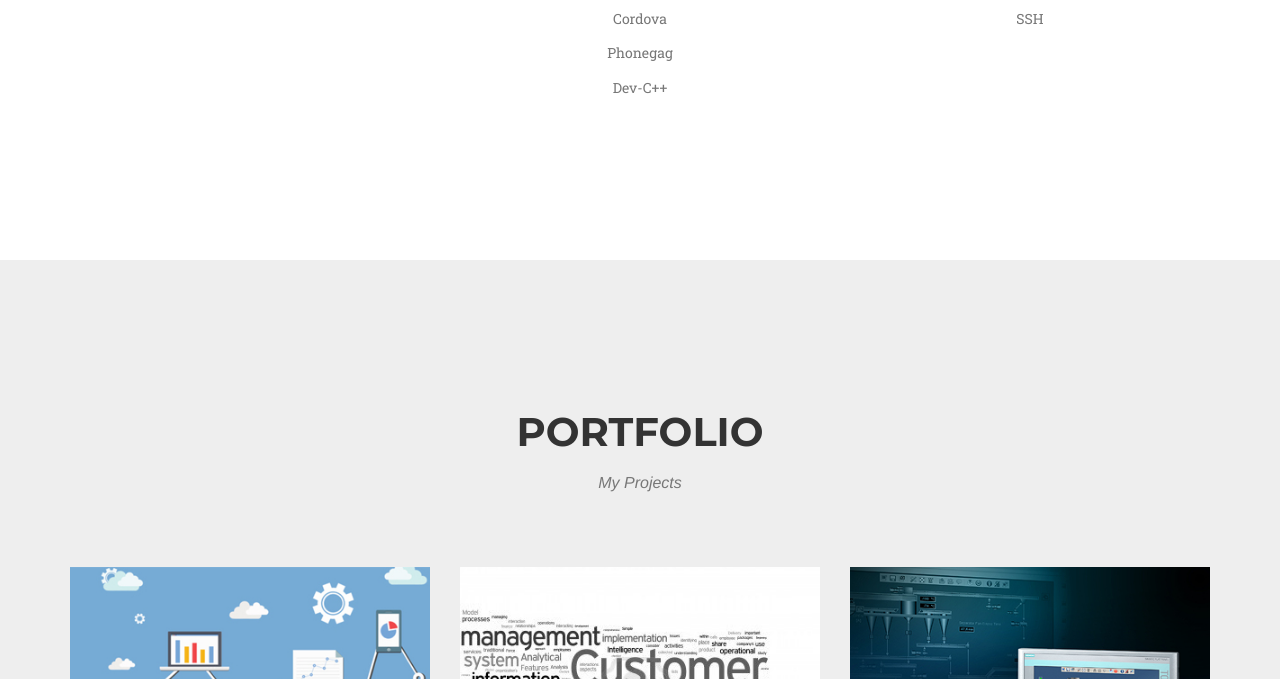
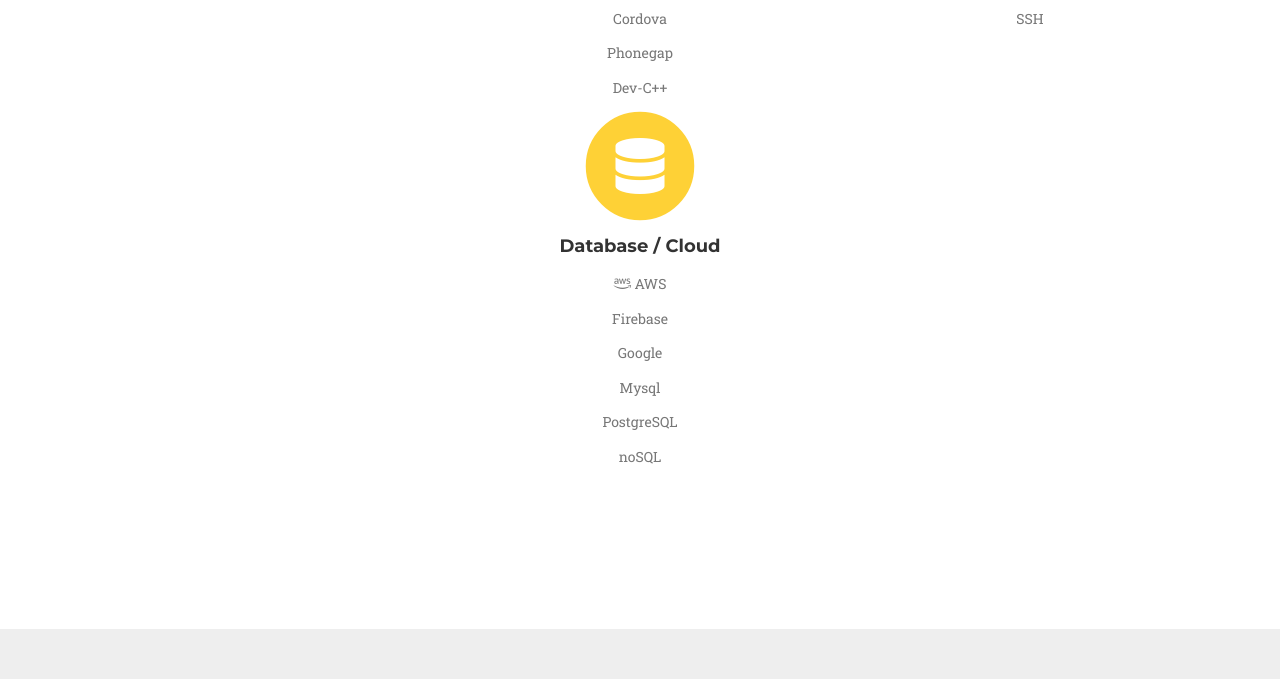
Before and after one commit to feliperivero99/feliperivero99.github.io, a website: page index.html in a window 1280 px wide. Shown: the part 3655-4334 px from the top of the page. Drawn offline with nearby package versions, Linux system fonts and the light colour scheme; a web font is replaced by a local one.

Commit message:
metodo y service data

```diff
--- a/index.html
+++ b/index.html
@@ -254,7 +254,7 @@
 					<p class="text-muted">Spring Tool</p>
 					<p class="text-muted">Yii framework</p>
 					<p class="text-muted">Cordova</p>
-					<p class="text-muted">Phonegag</p>
+					<p class="text-muted">Phonegap</p>
 					<p class="text-muted">Dev-C++</p>
                 </div>
                 <div class="col-md-4">
@@ -281,7 +281,39 @@
 
 
             </div>
-        </div>
+
+
+	       <div class="row text-center">
+
+
+			    <div class="col-md-4">
+
+                </div>
+                <div class="col-md-4">
+                    <span class="fa-stack fa-4x">
+                        <i class="fa fa-circle fa-stack-2x text-primary"></i>
+                        <i class="fas fa-database fa-stack-1x fa-inverse"></i>
+                    </span>
+                    <h4 id="experitica4" class="service-heading">Base de datos / Cloud</h4>
+                    <p class="text-muted"><i class="fab fa-aws"></i> AWS</p>
+					<p class="text-muted">Firebase</p>
+					<p class="text-muted">Google</p>
+					<p class="text-muted">Mysql</p>
+					<p class="text-muted">PostgreSQL</p>
+					<p class="text-muted">noSQL</p>
+                </div>
+                <div class="col-md-4">
+                 </div>
+
+
+
+
+
+
+            </div>
+
+
+	   </div>
     </section>
 
 
--- a/js/main.js
+++ b/js/main.js
@@ -46,6 +46,12 @@
 	$("#metodo2").text("Scrum es el nombre con el que se denomina a los marcos de desarrollo ágiles. Es un proceso en el que se aplican de manera regular un conjunto de buenas prácticas para trabajar colaborativamente, en equipo y obtener el mejor resultado posible de proyectos, caracterizado por: Adoptar una estrategia de desarrollo incremental, en lugar de la planificación y ejecución completa del producto. Basar la calidad del resultado más en el conocimiento tácito de las personas en equipos auto organizados, que en la calidad de los procesos empleados. Solapamiento de las diferentes fases del desarrollo, en lugar de realizar una tras otra en un ciclo secuencial o en cascada");
 	$("#metodo3").text("Metodologia de trabajo");
 	$("#metodo4").text("Expandir");
+	$("#experitica1").text("Lenguajes y Herramientas");
+	$("#experitica2").text("Lenguajes ");
+	$("#experitica3").text("Herramientas");
+
+	$("#experitica4").text("Base de datos / Cloud");
+
 	}
 
 function myenglish() {
@@ -93,6 +99,12 @@
 	$("#metodo2").text("Scrum is an agile framework for managing knowledge work, with an emphasis on software development, although it has wide application in other fields and is slowly starting to be explored by traditional project teams more generally. It is designed for teams of three to nine members, who break their work into actions that can be completed within timeboxed iterations, called sprints, no longer than one month and most commonly two weeks, then track progress and re-plan in 15-minute time-boxed stand-up meetings, called daily scrum");
 	$("#metodo3").text("Metodologia de trabajo");
 	$("#metodo4").text("See More");
+	$("#experitica1").text("Languages and Tools");
+	$("#experitica2").text("Languages");
+
+	$("#experitica3").text("Tools");
+
+	$("#experitica4").text("Database / Cloud");
 
 }
 
```
